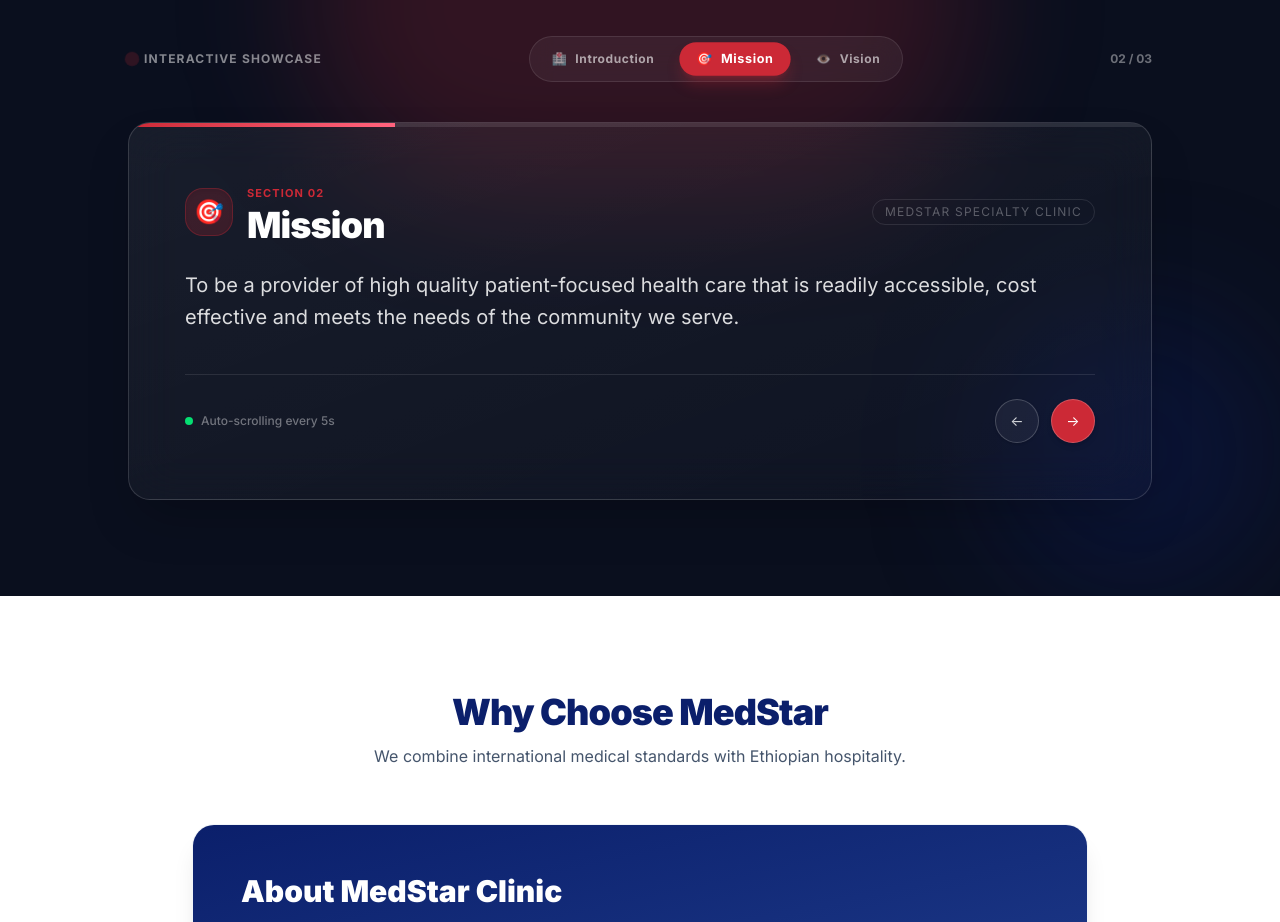
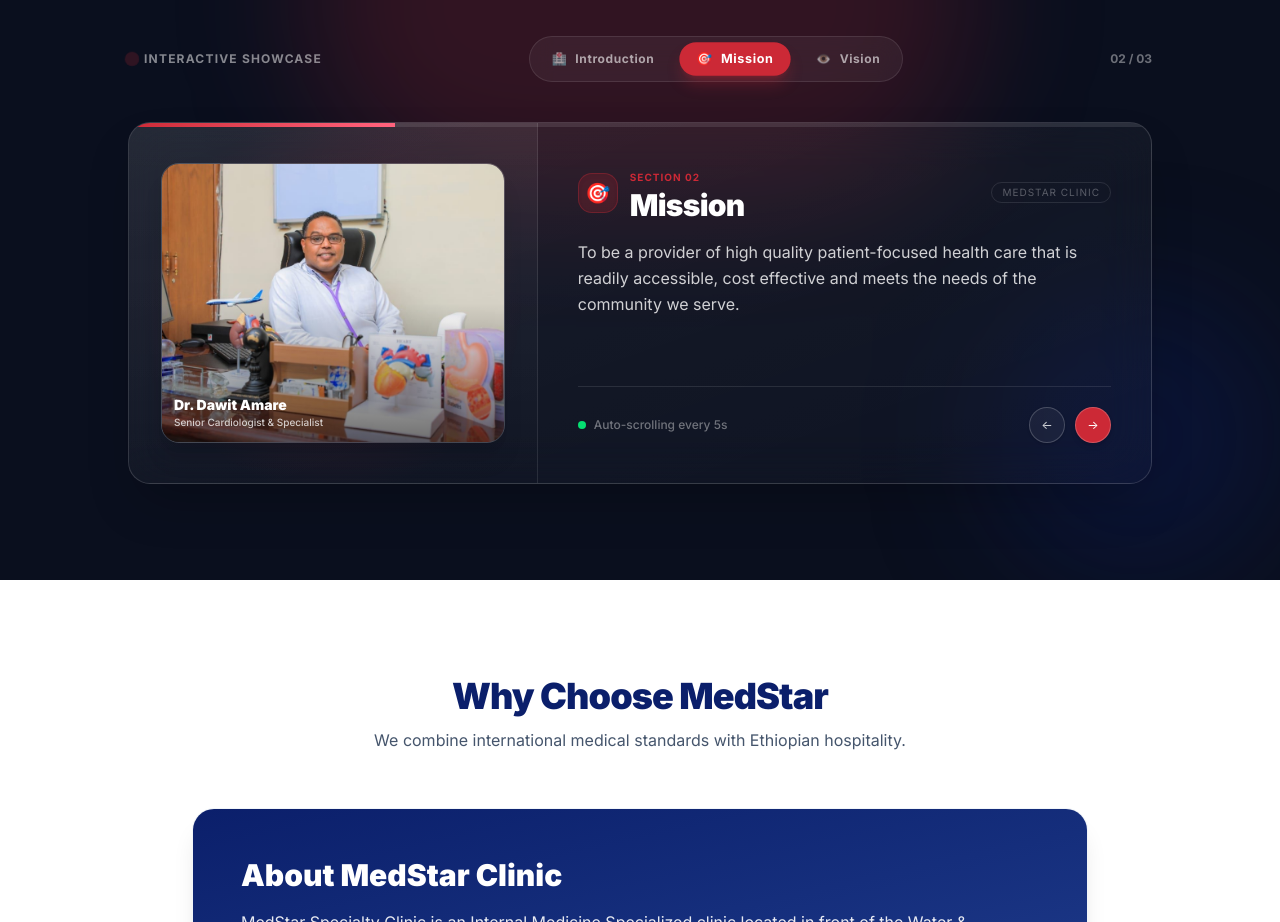
Before and after one commit to sosnagemechu21/Medstar_Internal_Speciality_Clinic, a Next.js app: page /book in a window 1280 px wide. Shown: the part 900-1822 px from the top of the page. Built offline with nearby package versions, Linux system fonts and the light colour scheme; no server answers.

Commit message:
feat: replace doctor avatar illustration with photo of Dr. Dawit Amare in showcase section

```diff
--- a/src/app/[locale]/page.tsx
+++ b/src/app/[locale]/page.tsx
@@ -358,7 +358,7 @@
           <div
             onMouseEnter={() => setIsPaused(true)}
             onMouseLeave={() => setIsPaused(false)}
-            className="group relative overflow-hidden rounded-3xl border border-white/15 bg-gradient-to-br from-white/[0.06] to-white/[0.02] backdrop-blur-xl shadow-2xl transition-all duration-500 hover:border-white/25 p-8 md:p-14"
+            className="group relative overflow-hidden rounded-3xl border border-white/15 bg-gradient-to-br from-white/[0.06] to-white/[0.02] backdrop-blur-xl shadow-2xl transition-all duration-500 hover:border-white/25"
           >
             {/* Top 5-second progress line */}
             <div className="absolute top-0 inset-x-0 h-1 bg-white/10 z-30">
@@ -371,53 +371,71 @@
               />
             </div>
 
+            <div className="grid md:grid-cols-5 gap-0 min-h-[360px]">
+              {/* Doctor Photo side */}
+              <div className="relative md:col-span-2 flex flex-col items-center justify-center bg-gradient-to-b from-white/[0.06] to-transparent p-6 md:p-8 overflow-hidden border-b md:border-b-0 md:border-r border-white/10">
+                <div className="relative z-10 w-full h-56 sm:h-64 md:h-full max-h-[280px] rounded-2xl overflow-hidden shadow-xl border border-white/20 group-hover:scale-[1.02] transition-transform duration-500">
+                  <img
+                    src="/dr-dawit-amare.png"
+                    alt="Dr. Dawit Amare"
+                    className="w-full h-full object-cover object-top"
+                  />
+                  <div className="absolute inset-0 bg-gradient-to-t from-black/70 via-transparent to-transparent opacity-80" />
+                  <div className="absolute bottom-3 left-3 right-3 text-left">
+                    <p className="text-sm font-extrabold text-white">Dr. Dawit Amare</p>
+                    <p className="text-[10px] text-white/75 font-medium">Senior Cardiologist & Specialist</p>
+                  </div>
+                </div>
+                <div className="pointer-events-none absolute inset-0 bg-[radial-gradient(circle_at_center,rgba(204,41,54,0.18),transparent_70%)]" />
+              </div>
+
               {/* Text side with direction motion */}
               <div
                 key={activeIndex}
-              className={`relative flex flex-col justify-between min-h-[220px] transition-all duration-500 ${
+                className={`relative md:col-span-3 p-8 md:p-10 flex flex-col justify-between transition-all duration-500 ${
                   direction === "next"
                     ? "animate-[slideInRight_0.45s_cubic-bezier(0.16,1,0.3,1)]"
                     : "animate-[slideInLeft_0.45s_cubic-bezier(0.16,1,0.3,1)]"
                 }`}
               >
                 <div>
-                <div className="mb-6 flex items-center justify-between">
-                  <div className="flex items-center gap-3.5">
-                    <span className="flex h-12 w-12 items-center justify-center rounded-2xl bg-ms-red/20 text-2xl shadow-inner border border-ms-red/30">
+                  <div className="mb-4 flex items-center justify-between">
+                    <div className="flex items-center gap-3">
+                      <span className="flex h-10 w-10 items-center justify-center rounded-xl bg-ms-red/20 text-xl shadow-inner border border-ms-red/30">
                         {current.icon}
                       </span>
                       <div>
-                      <span className="text-[11px] font-bold tracking-widest text-ms-red uppercase">
+                        <span className="text-[10px] font-bold tracking-widest text-ms-red uppercase">
                           Section {current.number}
                         </span>
-                      <h2 className="text-2xl md:text-4xl font-extrabold tracking-tight text-white mt-0.5">
+                        <h2 className="text-2xl md:text-3xl font-extrabold tracking-tight text-white">
                           {current.title}
                         </h2>
                       </div>
                     </div>
-                  <span className="hidden sm:inline-block text-xs font-mono tracking-widest text-white/30 uppercase border border-white/10 rounded-full px-3 py-1">
-                    Medstar Specialty Clinic
+                    <span className="hidden lg:inline-block text-[10px] font-mono tracking-widest text-white/30 uppercase border border-white/10 rounded-full px-2.5 py-0.5">
+                      Medstar Clinic
                     </span>
                   </div>
 
-                <p className="text-base md:text-xl text-white/85 leading-relaxed font-light max-w-4xl">
+                  <p className="mt-4 text-sm md:text-base text-white/80 leading-relaxed font-light">
                     {current.text}
                   </p>
                 </div>
 
-              <div className="mt-10 pt-6 border-t border-white/10 flex items-center justify-between">
+                <div className="mt-8 pt-5 border-t border-white/10 flex items-center justify-between">
                   <div className="flex items-center gap-2 text-xs text-white/40 font-medium">
                     <span className="inline-block h-2 w-2 rounded-full bg-green-400" />
                     <span>{isPaused ? "Paused (Reading mode)" : "Auto-scrolling every 5s"}</span>
                   </div>
 
                   {/* Navigation Arrow Controls */}
-                <div className="flex items-center gap-3">
+                  <div className="flex items-center gap-2.5">
                     <button
                       type="button"
                       aria-label="Previous Slide"
                       onClick={handlePrev}
-                    className="flex h-11 w-11 items-center justify-center rounded-full border border-white/20 bg-white/5 text-white/80 hover:bg-white/20 hover:text-white transition-all active:scale-95 shadow-sm text-sm"
+                      className="flex h-9 w-9 items-center justify-center rounded-full border border-white/20 bg-white/5 text-white/80 hover:bg-white/20 hover:text-white transition-all active:scale-95 shadow-sm text-xs"
                     >
                       ←
                     </button>
@@ -425,10 +443,11 @@
                       type="button"
                       aria-label="Next Slide"
                       onClick={handleNext}
-                    className="flex h-11 w-11 items-center justify-center rounded-full border border-white/20 bg-ms-red text-white hover:bg-ms-red-dark transition-all active:scale-95 shadow-md text-sm"
+                      className="flex h-9 w-9 items-center justify-center rounded-full border border-white/20 bg-ms-red text-white hover:bg-ms-red-dark transition-all active:scale-95 shadow-md text-xs"
                     >
                       →
                     </button>
+                  </div>
                 </div>
               </div>
             </div>
```
Also changed, not shown: public/dr-dawit-amare.png (added). Lines whose indentation alone changed are shown as unchanged.
